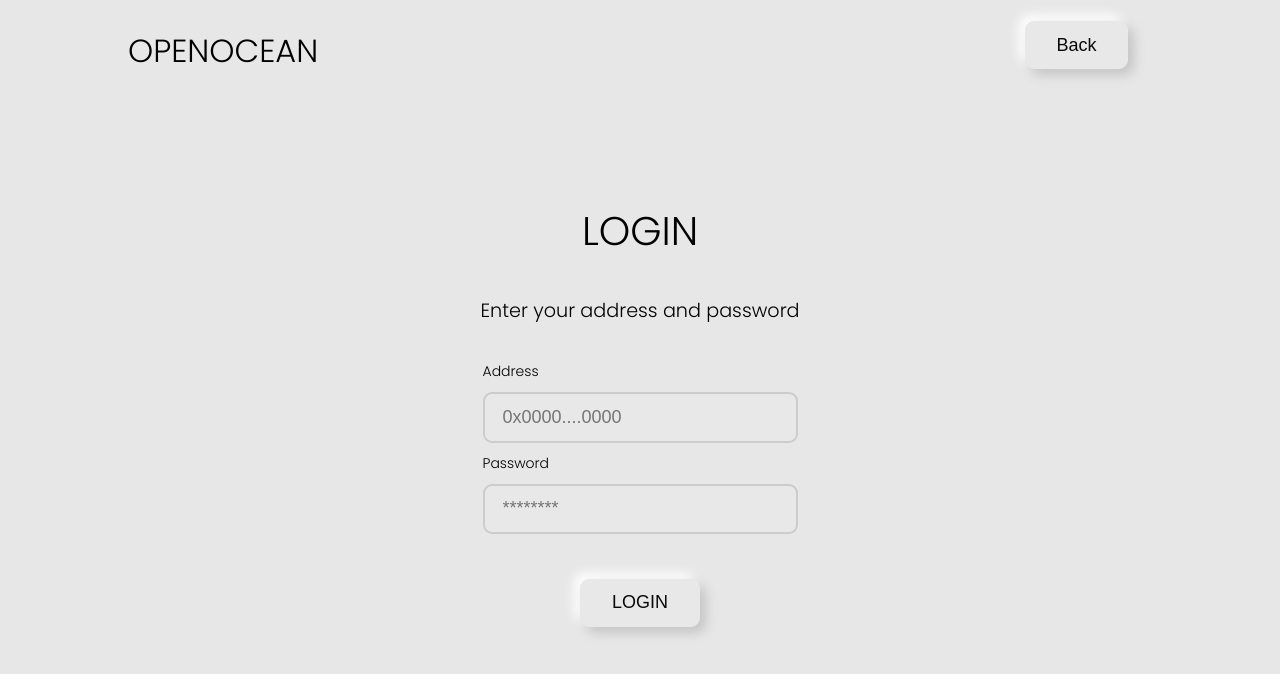
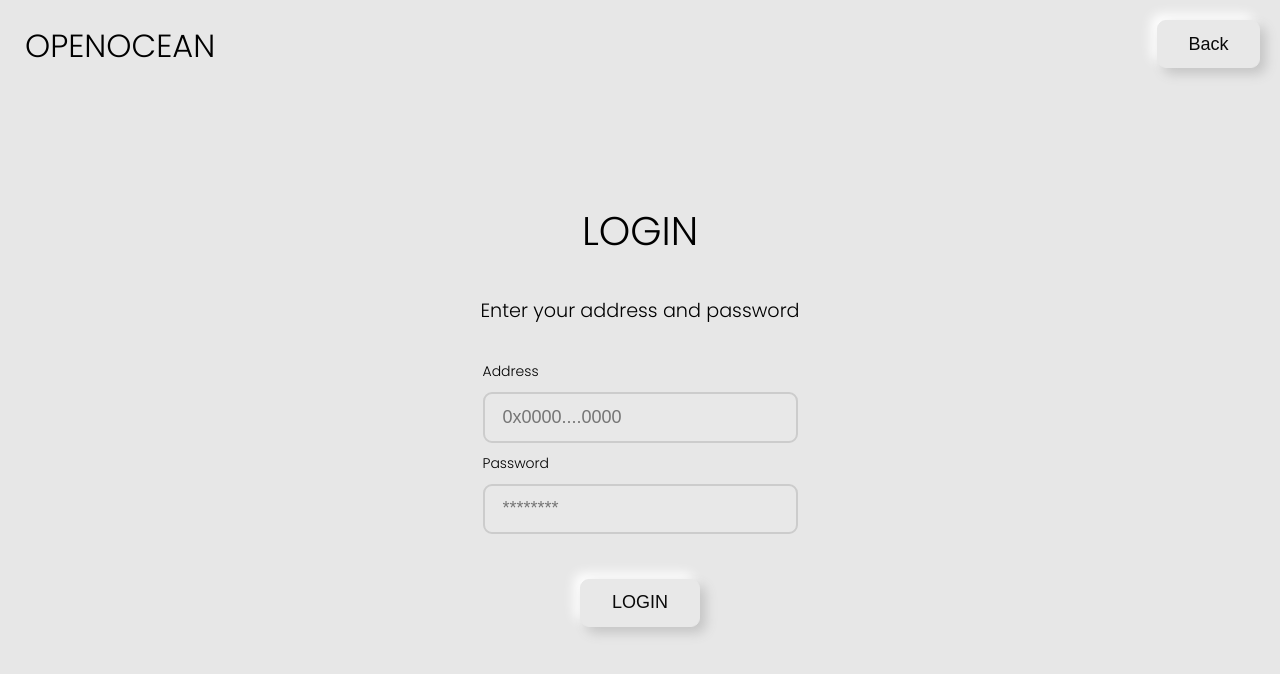
Before and after one commit to SurroundingArt64/Fluence-NFT-Wallet, a React (Create React App) app in the folder frontend/: page / in a window 1280 px wide. Both pictures are taken after a click on the button "Login into account". Shown: the top 674 px of the page. Built offline with nearby package versions, Linux system fonts and the light colour scheme.

Commit message:
feat: update

```diff
--- a/frontend/src/App.tsx
+++ b/frontend/src/App.tsx
@@ -106,7 +106,7 @@ function App() {
 	return (
 		<div className='App'>
 			<header className='App-header'>
-				{currentState && <div style={{ height: "25px" }} />}
+				{currentState && <div style={{ height: '25px' }} />}
 				{!currentState && (
 					<>
 						<h2>
@@ -179,24 +179,31 @@ function App() {
 					</>
 				)}
 				{currentState && (
-					<div className='nav'>
+					<button
+						onClick={() => {
+							updateCurrentState(undefined)
+						}}
+						style={{
+							position: 'absolute',
+							top: '10px',
+							right: '10px',
+						}}
+					>
+						Back
+					</button>
+				)}
+				{currentState && (
 					<h2
 						style={{
-								textTransform: "uppercase",
-								fontSize: "2rem",
+							position: 'absolute',
+							top: '-5px',
+							left: '25px',
+							textTransform: 'uppercase',
+							fontSize: '2rem',
 						}}
 					>
 						OpenOcean
 					</h2>
-						<button
-							className='button'
-							onClick={() => {
-								updateCurrentState(undefined)
-							}}
-						>
-							Back
-						</button>
-					</div>
 				)}
 			</header>
 		</div>
--- a/frontend/src/components/CreateAccount.tsx
+++ b/frontend/src/components/CreateAccount.tsx
@@ -5,7 +5,7 @@ import React, { useState } from 'react'
 import { DB_NAME } from '../config'
 import { store_private_key_data } from '../_aqua/main'
 
-export function CreateAccount({ setConnected }: { setConnected: (privKey: string) => void }) {
+export const CreateAccount: React.FC<{ setConnected: (privKey: string) => void }> = ({ setConnected }) => {
 	const [state, setState] = useState<{
 		password: string
 		repeatPassword: string
@@ -49,6 +49,8 @@ Public  Key: ${randomWallet.address}
 							randomWallet.privateKey,
 							state.password
 						)
+
+						console.log(data)
 
 						setConnected(randomWallet.privateKey)
 						await Fluence.stop()
```
Also changed, not shown: frontend/src/components/ImportAccount.tsx (added, +61 -0 lines). Lines whose indentation alone changed are shown as unchanged.
